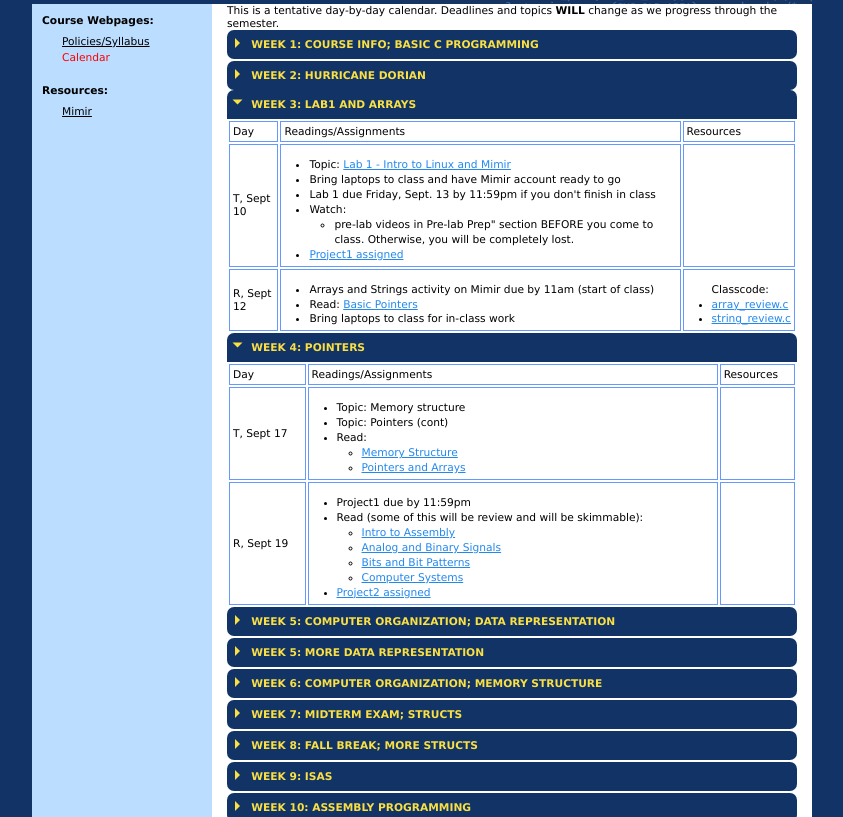
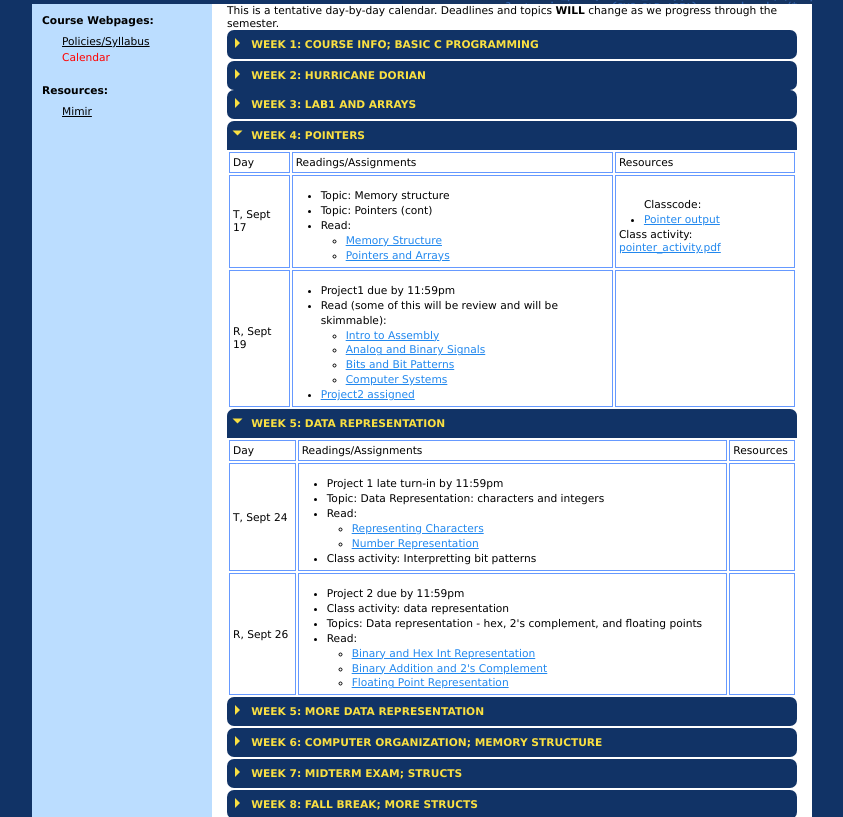
Before and after one commit to rollins-cms/cms230-fall19, a plain HTML site: page cal.html in a window 1280 px wide. Shown: the part 96-913 px from the top of the page, without its empty margins (218-1061 px from the left). Drawn offline with Linux system fonts and the light colour scheme.

Commit message:
Update schedule through next week

```diff
--- a/cal.html
+++ b/cal.html
@@ -141,7 +141,7 @@ This is a tentative day-by-day calendar.  Deadlines and topics
 </div>
 
 <div class="wrap-collabsible">
-  <input id="collapsible2" class="toggle" type="checkbox" checked>
+  <input id="collapsible2" class="toggle" type="checkbox">
   <label for="collapsible2" class="lbl-toggle">Week 3: Lab1 and Arrays</label>
   <div class="collapsible-content">
     <div class="content-inner">
@@ -217,9 +217,10 @@ This is a tentative day-by-day calendar.  Deadlines and topics
 	 </ul>
       </td>
       <td><ul>
+	      Classcode:
+	      <li><a href="./classcode/pointer_output.c">Pointer output</a></li>
 </ul>
-
-
+	      Class activity: <a href="./resources/pointers_activity.pdf">pointer_activity.pdf</a>
       </td>
    </tr>
 
@@ -235,9 +236,8 @@ This is a tentative day-by-day calendar.  Deadlines and topics
 			 <li><a href="https://github.com/vsummet/cms230notes/blob/master/assembly/as-chap03.md">Bits and Bit Patterns</a></li>
 			 <li><a href="https://github.com/vsummet/cms230notes/blob/master/assembly/as-chap04.md">Computer Systems</a></li>
 		 </ul>
-		 </li>
-        <li><a href="./hw/proj2.md">Project2 assigned</a></li>
-
+	  </li>
+	  <li><a href="https://github.com/rollins-cms/cms230-fall19/blob/master/hw/proj2.md">Project2 assigned</a></li>
 	</ul>
       </td>
       <td>
@@ -248,8 +248,8 @@ This is a tentative day-by-day calendar.  Deadlines and topics
 
 
 <div class="wrap-collabsible">
-  <input id="collapsible4" class="toggle" type="checkbox">
-  <label for="collapsible4" class="lbl-toggle">Week 5: Computer Organization; Data Representation</label>
+  <input id="collapsible4" class="toggle" type="checkbox" checked>
+  <label for="collapsible4" class="lbl-toggle">Week 5: Data Representation</label>
   <div class="collapsible-content">
     <div class="content-inner">
 
@@ -276,9 +276,6 @@ This is a tentative day-by-day calendar.  Deadlines and topics
       </td>
       <td>
          <ul>
-         	<li>Classcode: <a href="https://github.com/Rollins-CMS230-Fall18/classcode/blob/master/pointers.c">pointers.c</a></li>
-         	<li>Activity: <a href="./resources/passByValue.pdf">passByValue.pdf</a> - You should be able to draw a representation of memory before and after each function call.</li>
-
          </ul>
       </td>
    </tr>
@@ -287,19 +284,19 @@ This is a tentative day-by-day calendar.  Deadlines and topics
       <td>R, Sept 26</td>
       <td>
          <ul>
+		 <li>Project 2 due by 11:59pm</li>
          <li>Class activity: data representation</li>
-	    <li>Topics: Data representation - chars and floating points</li>
+	    <li>Topics: Data representation - hex, 2's complement, and floating points</li>
        <li>Read: <ul>
-       <li><a href="https://github.com/vsummet/IntroductionToComputerSystems/blob/master/Notes/03d-Characters_and_Text.md">Characters and Text</a></li>
-        <li><a href="https://github.com/vsummet/IntroductionToComputerSystems/blob/master/Notes/03e-Floating_Point.md">Floating Point</a></li>
+       <li><a href="https://github.com/vsummet/cms230notes/blob/master/assembly/as-chap07.md">Binary and Hex Int Representation</a></li>
+        <li><a href="https://github.com/vsummet/cms230notes/blob/master/assembly/as-chap08.md">Binary Addition and 2's Complement</a></li>
+	       <li><a href="https://github.com/vsummet/cms230notes/blob/master/assembly/as-chap09-floating_point_rep.md">Floating Point Representation</a></li>
        </ul></li>
 	</ul>
       </td>
       <td>
       <ul>
-            <li><a href="./resources/data-rep-activity1.pdf">Data Rep. Activity 1</a> (ints) |
-               <a href="./resources/data-rep-activity1-ans.pdf">Answer Key</a>
-            </li>
+
       </ul>
       </td>
    </tr>
@@ -323,9 +320,7 @@ This is a tentative day-by-day calendar.  Deadlines and topics
       <td>T, Sept 24</td>
       <td>
          <ul>
-         <li>Data representation continued</li>
-       <li><a href="./homework.html">HW2 due</a></li>
-       <li><a href="./homework.html">HW3 assigned</a></li>
+         <li>Data representation continued: 2's complement, hex, and floating point numbers</li>
 	 </ul>
       </td>
       <td>
```
